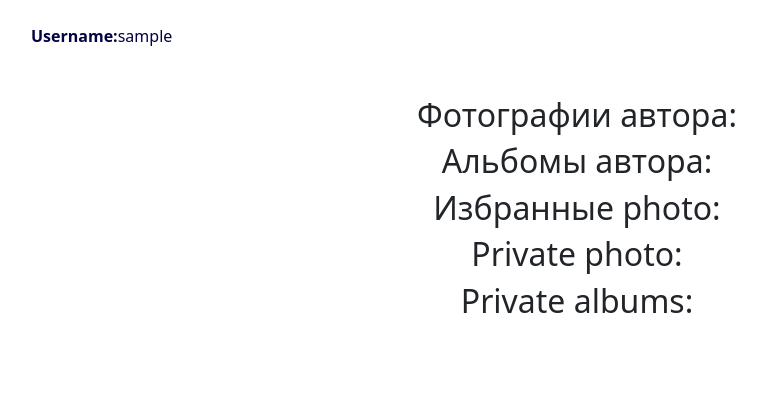
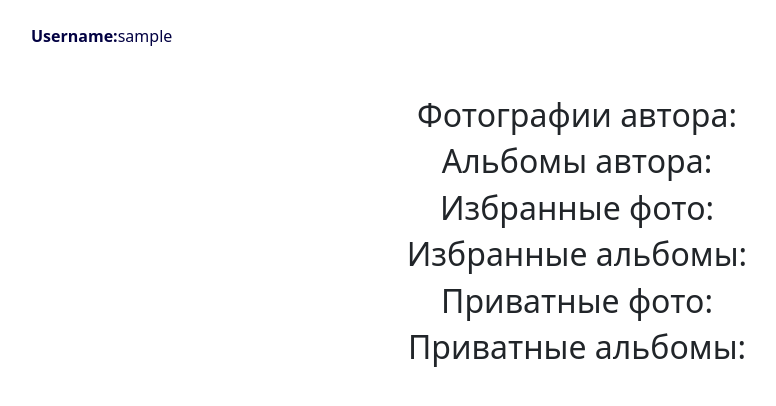
Before and after one commit to aaimry/exam9, a Django app: page /account/1/ in a window 1280 px wide. Shown: the part 74-480 px from the top of the page, without its empty margins (63-839 px from the left). Run offline with Django 4.2, Linux system fonts and the light colour scheme; the visitor is signed in with stand-in values (Sample User, id 1); data that the repository does not hold is empty; parts of the project's set-up code (start-up, migrations or seed data) failed here and were passed over; some libraries are stand-ins or nearby versions.

Commit message:
подкорректировала ошибки

```diff
--- a/source/accounts/templates/profile.html
+++ b/source/accounts/templates/profile.html
@@ -23,13 +23,13 @@
         {% include 'partial/photo_list.html' %}
         <h2 class="text-center clear">Альбомы автора:</h2>
         {% include 'partial/album_list.html' %}
-        <h2 class="text-center clear">Избранные photo:</h2>
-{#        {% include 'partial/photo_list.html'  with photos=fav_photos %}#}
-{#        <h2 class="text-center clear">Избранные albums:</h2>#}
-{#        {% include 'partial/album_list.html'  with albums=fav_albums %}#}
-        <h2 class="text-center clear">Private photo:</h2>
+        <h2 class="text-center clear">Избранные фото:</h2>
+        {% include 'partial/photo_list.html'  with photos=fav_photos %}
+        <h2 class="text-center clear">Избранные альбомы:</h2>
+        {% include 'partial/album_list.html'  with albums=fav_albums %}
+        <h2 class="text-center clear">Приватные фото:</h2>
         {% include 'partial/photo_list.html'  with photos=private_photos %}
-        <h2 class="text-center clear">Private albums:</h2>
+        <h2 class="text-center clear">Приватные альбомы:</h2>
         {% include 'partial/album_list.html'  with albums=private_albums %}
     </div>
 {% endblock %}
--- a/source/accounts/views.py
+++ b/source/accounts/views.py
@@ -64,8 +64,8 @@ class UserProfileView(DetailView):
         context = super().get_context_data(**kwargs)
         context['photos'] = Photo.objects.filter(author=self.object).exclude(is_private=True)
         context['albums'] = Album.objects.filter(author=self.object).exclude(is_private=True)
-        # context['fav_photos'] = self.object.favorite_photos.all().filter(is_private=False)
-        # context['fav_albums'] = Album.objects.filter(favorite=self.object).exclude(is_private=True)
+        context['fav_photos'] = self.object.photo_fav.all()
+        context['fav_albums'] = self.object.photo_fav.all()
         if self.object == self.request.user:
             context['private_photos'] = Photo.objects.filter(author=self.object).filter(is_private=True)
             context['private_albums'] = Album.objects.filter(author=self.object).filter(is_private=True)
--- a/source/webapp/templates/partial/album_list.html
+++ b/source/webapp/templates/partial/album_list.html
@@ -1,10 +1,9 @@
-<div class="row">
 {% for album in albums %}
     <div class="card mb-3">
         <div class="card-body">
-                <h5><a style="text-decoration: none" href="{% url 'webapp:view_album' album.id %}">{{ album.title }}</a></h5>
+            <h5><a style="text-decoration: none" href="{% url 'webapp:view_album' album.id %}">{{ album.title }}</a>
+            </h5>
             <p class="card-text"><small class="text-muted">{{ album.create_date }}</small></p>
         </div>
     </div>
 {% endfor %}
-</div>
--- a/source/webapp/templates/partial/photo_list.html
+++ b/source/webapp/templates/partial/photo_list.html
@@ -11,8 +11,13 @@
                     <a href="{% url "webapp:view_photo" photo.id %}" type="button" class="btn btn-outline-primary">
                         Детальный просмотр</a>
                     <hr>
-                    <a class="btn btn-outline-success" href="#"><i class="bi bi-bookmark"></i> Добавить в Избранное</a>
-
+                    <a class="like" style="text-decoration: none" data-btnToHide="unlike"
+                            {% if user in photo.fav.all %} hidden {% endif %}
+                       href="{% url 'api:photo_fav' photo.pk %} "><i class="bi bi-bookmark"></i>Добавить в Избранное</a>
+                    <a class="unlike" style="text-decoration: none" data-btnToHide="like"
+                            {% if user not in photo.fav.all %} hidden {% endif %}
+                       href="{% url 'api:photo_unfav' photo.pk %}"><i class="bi bi-bookmark-fill"></i>Удалить из
+                        Избранного</a>
                 </div>
             </div>
         {% endfor %}
--- a/source/webapp/views/album.py
+++ b/source/webapp/views/album.py
@@ -24,7 +24,7 @@ class AlbumView(LoginRequiredMixin, DetailView):
         return context
 
 
-class AlbumListView(ListView):
+class AlbumListView(LoginRequiredMixin, ListView):
     model = Album
     context_object_name = "albums"
     template_name = 'partial/album_list.html'
```
Also changed, not shown: source/webapp/models.py (+30 -0 lines), source/webapp/templates/albums/view.html (+7 -0 lines). Lines whose indentation alone changed are shown as unchanged.
